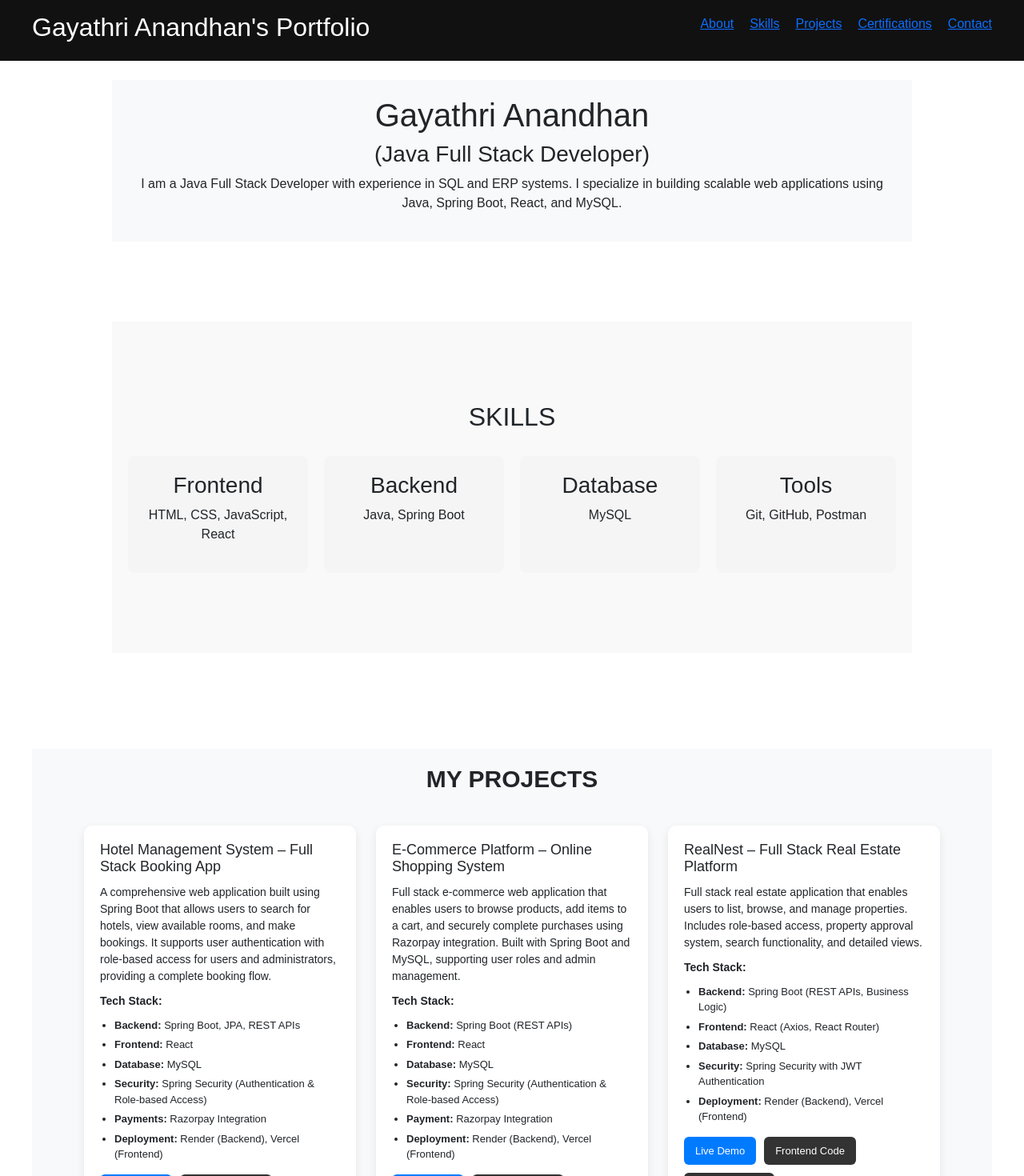
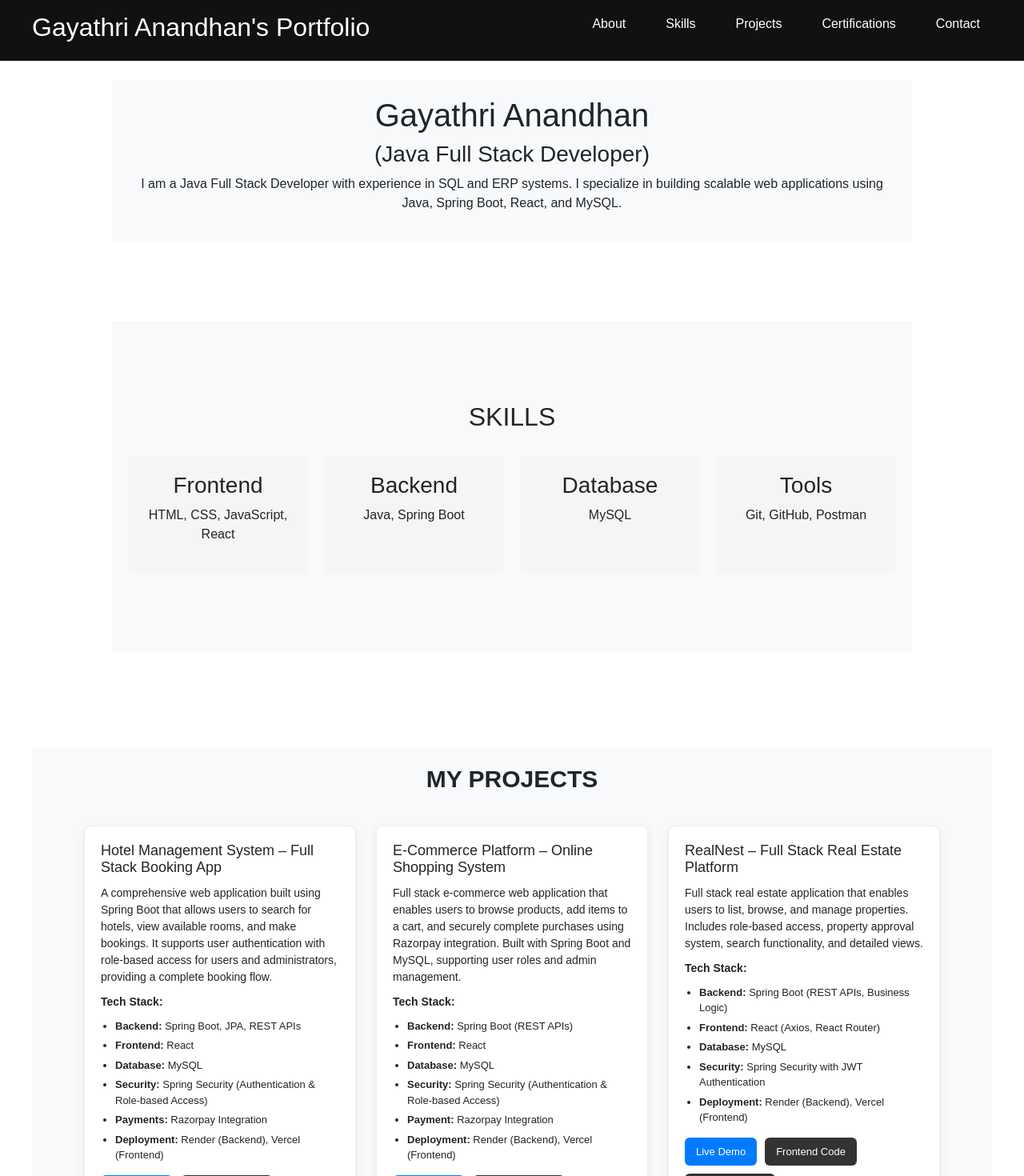
Before and after one commit to Gayathri-Anandhan/Portfolio, a React (Vite) app: page / in a window 1280 px wide. Shown: the top 1470 px of the page at 80% size. Built offline with nearby package versions, Linux system fonts and the light colour scheme.

Commit message:
Navbar issue fix

```diff
--- a/src/index.css
+++ b/src/index.css
@@ -17,3 +17,6 @@ body {
   font-family: 'Segoe UI', sans-serif;
   background-color: #f5f5f5;
 }
+.project-card, .cert-card {
+  border: 1px solid #eee;
+}
--- a/src/styles/Navbar.css
+++ b/src/styles/Navbar.css
@@ -9,7 +9,17 @@
   padding: 15px 40px;
   z-index: 1000;
 }
+.nav-links a {
+  color: white;
+  text-decoration: none;
+}
+.nav-links li {
+  margin: 0 15px;
+}
 
+.nav-links a:hover {
+  color: #007bff;
+}
 .nav-links {
   display: flex;
   gap: 20px;
```
